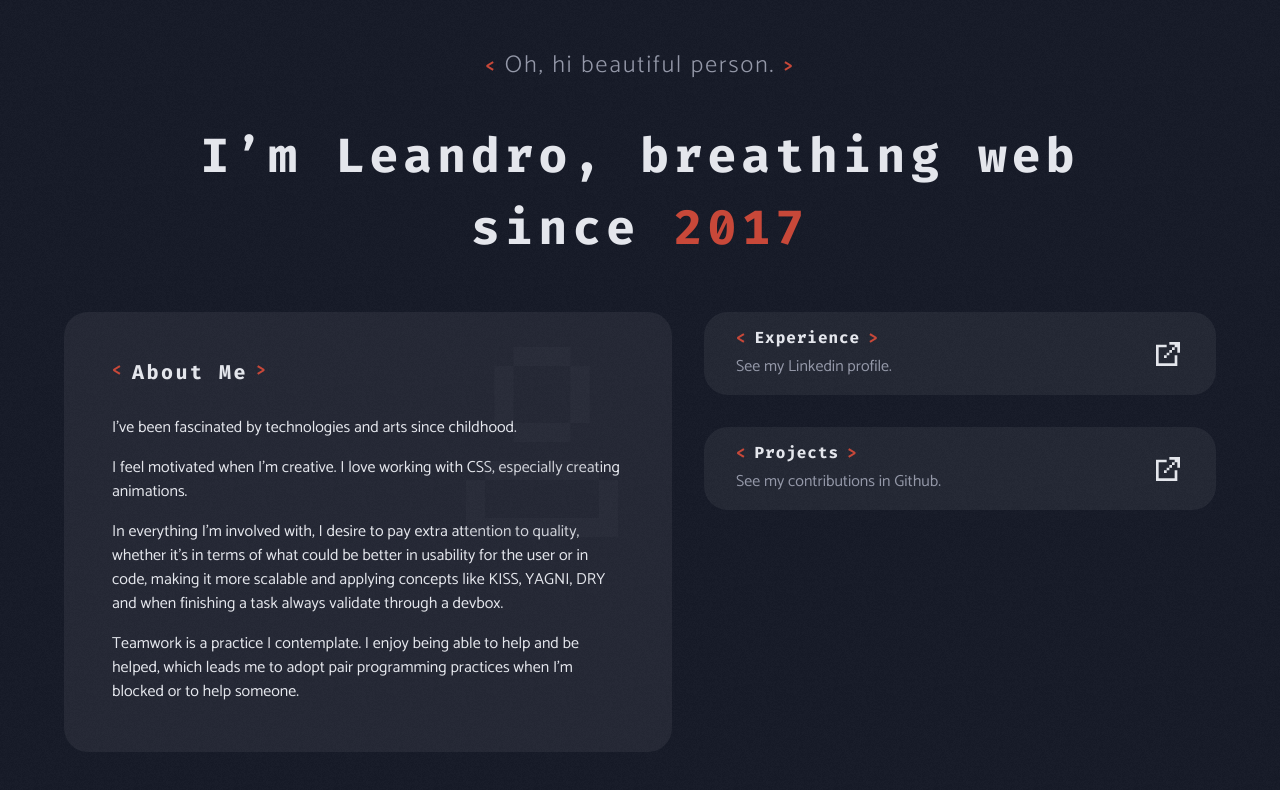
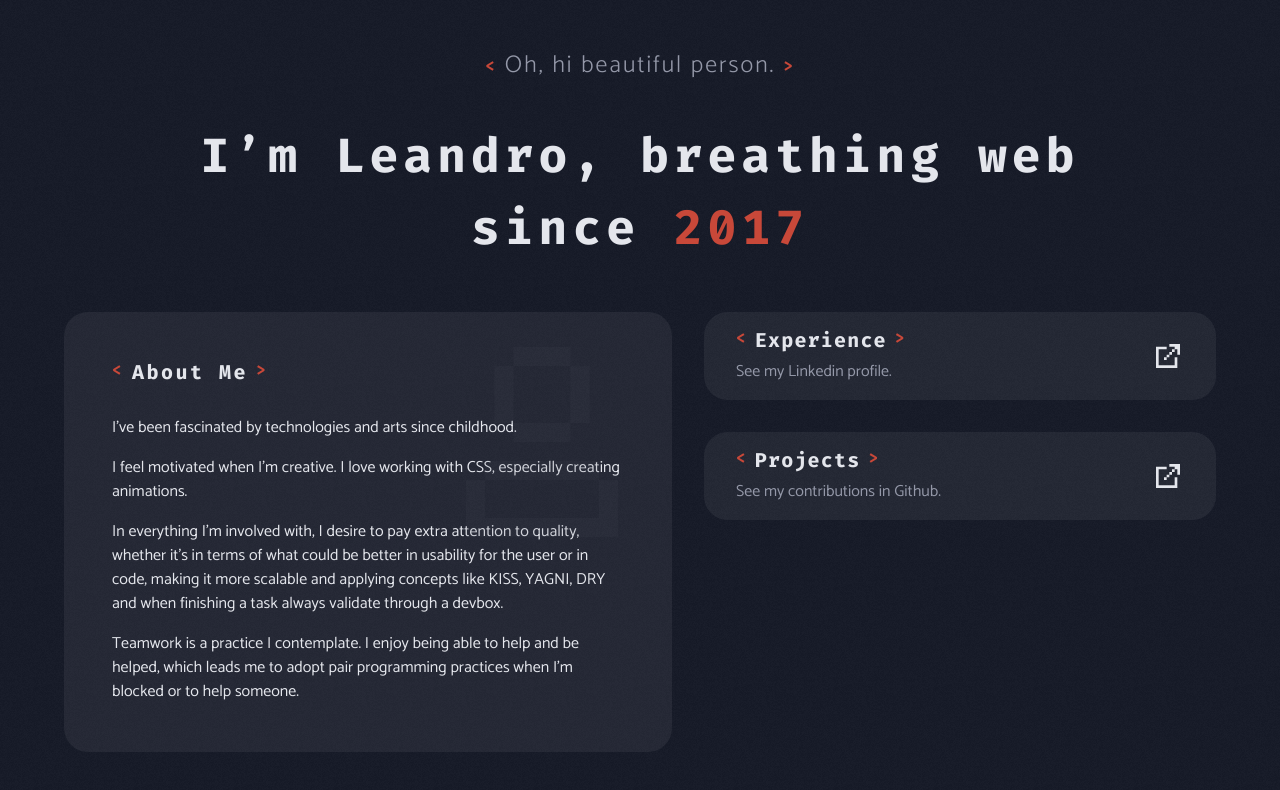
Before and after one commit to zKhiro/zkhiro.github.io, an Angular app: page / in a window 1280 px wide. Shown: the top 790 px of the page. Built offline with nearby package versions, Linux system fonts and the light colour scheme.

Commit message:
Fix font-size of header links

```diff
--- a/src/app/views/home/home.component.html
+++ b/src/app/views/home/home.component.html
@@ -36,7 +36,7 @@
       href="https://www.linkedin.com/in/leandro-matias/"
       target="_blank"
     >
-      <h6 class="tag">Experience</h6>
+      <h3 class="tag">Experience</h3>
       <p class="text-secondary">See my Linkedin profile.</p>
     </a>
 
@@ -45,7 +45,7 @@
       href="https://github.com/zKhiro"
       target="_blank"
     >
-      <h6 class="tag">Projects</h6>
+      <h3 class="tag">Projects</h3>
       <p class="text-secondary">See my contributions in Github.</p>
     </a>
   </section>
```
